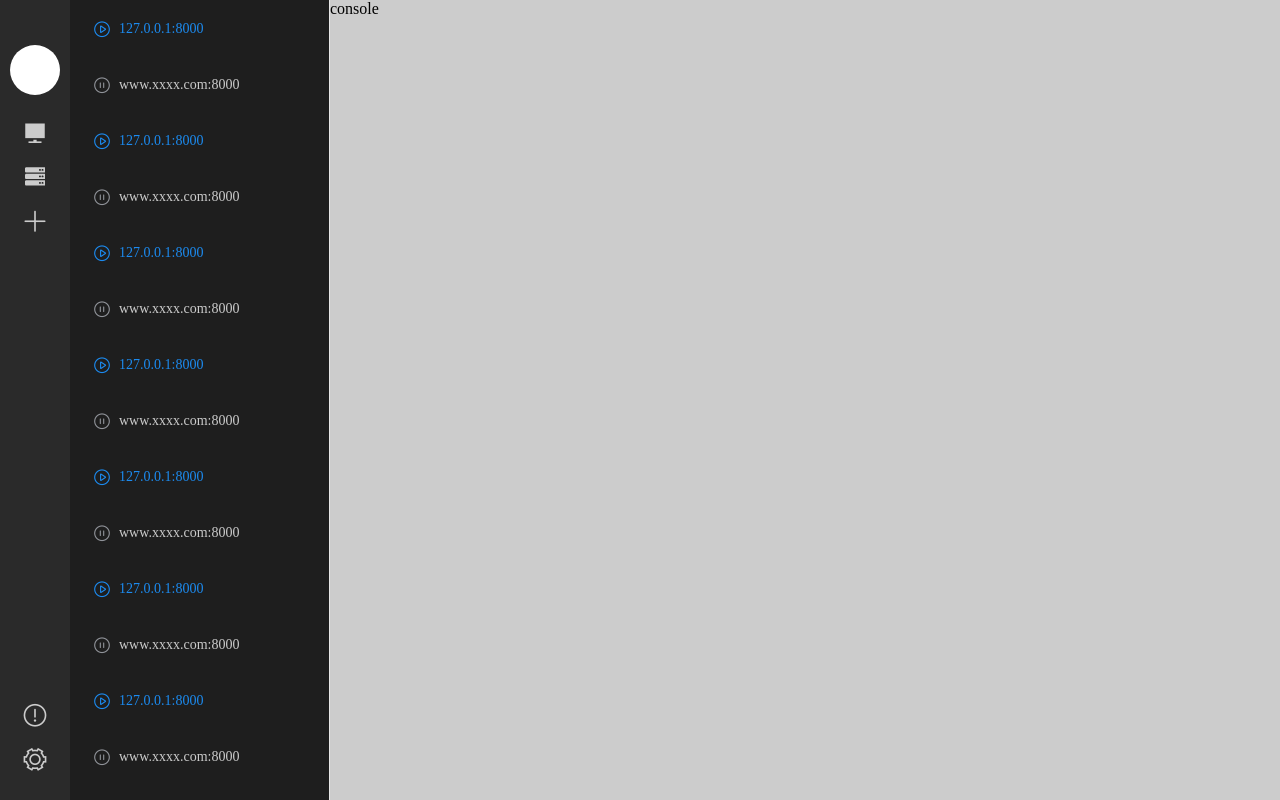
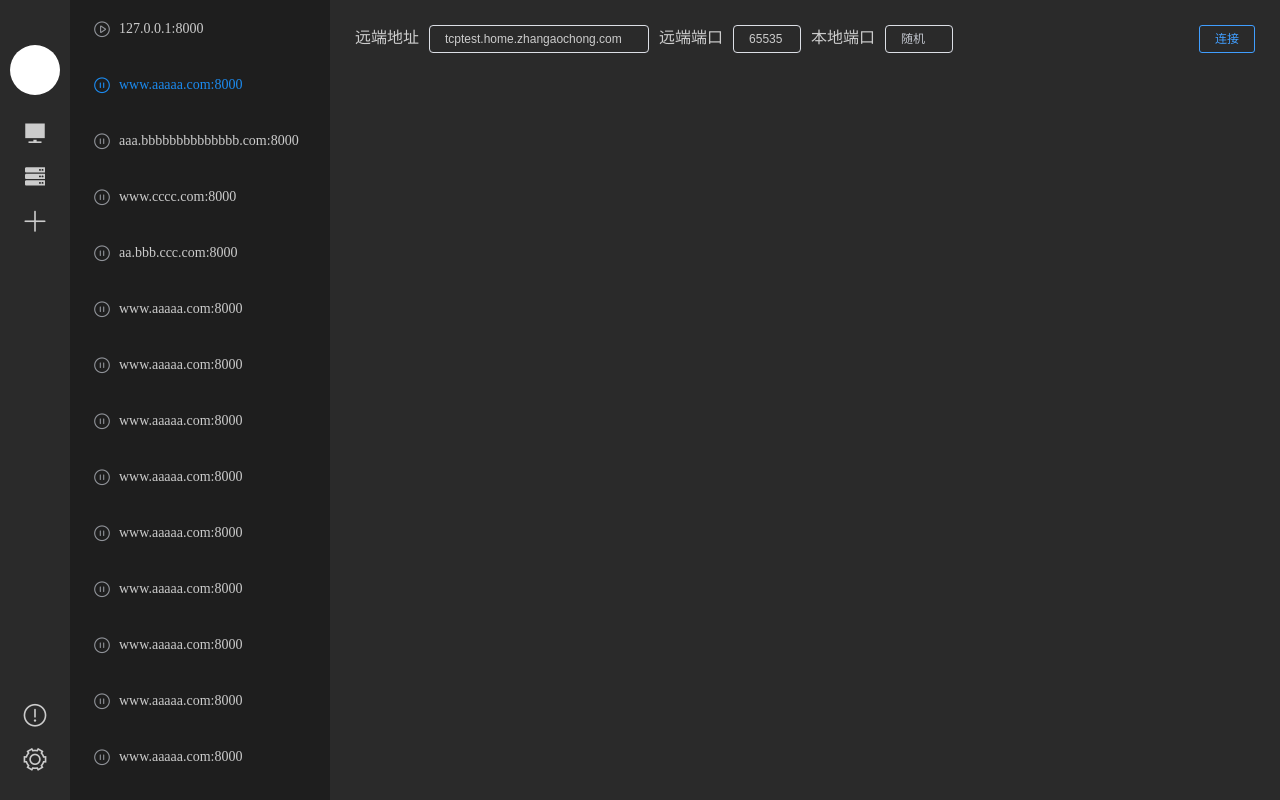
Before and after one commit to AochongZhang/TDT, a Vue app: page / in a window 1280 px wide. Built offline with nearby package versions, Linux system fonts and the light colour scheme.

Commit message:
添加输入框

```diff
--- a/src/App.vue
+++ b/src/App.vue
@@ -22,7 +22,7 @@ export default {
     };
   },
   mounted() {
-    var _this = this
+    var _this = this;
     window.onresize = function() {
       // 定义窗口大小变更通知事件
       _this.Global.clientWidth = document.documentElement.clientWidth;
@@ -33,17 +33,8 @@ export default {
 </script>
 
 <style>
-* {
-  margin: 0;
-  padding: 0;
-}
-
-.base {
-  height: 100vh !important;
-  position: absolute !important;
-}
-
 #app {
   width: 100%;
+  overflow: hidden;
 }
 </style>
--- a/src/components/Console.vue
+++ b/src/components/Console.vue
@@ -1,16 +1,75 @@
 <template>
-  <div id="console">console</div>
+  <div id="console">
+    <div class="title">
+      <div class="input-left">
+        <div style="float: left;">
+          <span class="input-margin">远端地址</span>
+          <el-input class="host-input input-margin" size="mini" v-model="host"></el-input>
+        </div>
+        <div style="float: left;">
+          <span class="input-margin">远端端口</span>
+          <el-input class="port-input input-margin" size="mini" v-model="port"></el-input>
+          <span class="input-margin">本地端口</span>
+          <el-input
+            class="port-input input-margin"
+            size="mini"
+            v-model="localPort"
+            placeholder="随机"
+          ></el-input>
+        </div>
+      </div>
+      <div class="input-right">
+        <el-button class="input-margin" size="mini">连接</el-button>
+      </div>
+    </div>
+  </div>
 </template>
 
 <script>
 export default {
-  name: "Console"
+  name: "Console",
+  data() {
+    return {
+      host: "tcptest.home.zhangaochong.com",
+      port: "65535",
+      localPort: ""
+    };
+  }
 };
 </script>
 
 <style>
 #console {
-  background-color: #ccc;
-  color: #000;
+  background-color: #2a2a2a;
+  color: #ccc;
+}
+
+.title {
+  margin: 20px;
+  text-align: center;
+  /* background-color: #1e1e1e; */
+}
+
+.host-input {
+  width: 220px;
+}
+
+.port-input {
+  width: 68px;
+}
+
+.input-margin {
+  margin: 5px;
+}
+
+.input-left {
+  position: absolute;
+  left: 20px;
+  margin-right: 90px;
+}
+
+.input-right {
+  position: absolute;
+  right: 20px;
 }
 </style>
--- a/src/components/Global.vue
+++ b/src/components/Global.vue
@@ -6,5 +6,38 @@ export default {
   listMaxWidth: 400,
   clientWidth: document.documentElement.clientWidth,
   clientHeight: document.documentElement.clientHeight
+};
+</script>
+
+<style>
+* {
+  margin: 0;
+  padding: 0;
 }
-</script>
+
+.base {
+  height: 100vh !important;
+  position: absolute !important;
+}
+
+.el-input__inner {
+  color: #ccc;
+  background: #0000 !important;
+}
+
+.el-button {
+  background: #0000;
+  color: #409eff;
+  border: 1px solid #409eff;
+}
+.el-button:focus, .el-button:hover {
+  color: #0f87ff;
+  border-color: #0f87ff;
+  background-color: #0000;
+}
+
+.el-checkbox__inner {
+    background-color: #0000;
+}
+
+</style>
--- a/src/components/List.vue
+++ b/src/components/List.vue
@@ -8,69 +8,61 @@
         text-color="#ccc"
         active-text-color="#1c8bf0"
       >
-        <el-menu-item class="item" index="2">
+        <el-menu-item class="item" index="1">
           <i class="el-icon-video-play"></i>
           <span slot="title">127.0.0.1:8000</span>
         </el-menu-item>
-        <el-menu-item class="item" index="4">
+        <el-menu-item class="item" index="2">
           <i class="el-icon-video-pause"></i>
-          <span slot="title">www.xxxx.com:8000</span>
+          <span slot="title">www.aaaaa.com:8000</span>
         </el-menu-item>
-        <el-menu-item class="item" index="2">
-          <i class="el-icon-video-play"></i>
-          <span slot="title">127.0.0.1:8000</span>
+        <el-menu-item class="item" index="3">
+          <i class="el-icon-video-pause"></i>
+          <span slot="title">aaa.bbbbbbbbbbbbbb.com:8000</span>
         </el-menu-item>
         <el-menu-item class="item" index="4">
           <i class="el-icon-video-pause"></i>
-          <span slot="title">www.xxxx.com:8000</span>
+          <span slot="title">www.cccc.com:8000</span>
         </el-menu-item>
-        <el-menu-item class="item" index="2">
-          <i class="el-icon-video-play"></i>
-          <span slot="title">127.0.0.1:8000</span>
+        <el-menu-item class="item" index="5">
+          <i class="el-icon-video-pause"></i>
+          <span slot="title">aa.bbb.ccc.com:8000</span>
         </el-menu-item>
-        <el-menu-item class="item" index="4">
+        <el-menu-item class="item" index="6">
           <i class="el-icon-video-pause"></i>
-          <span slot="title">www.xxxx.com:8000</span>
+          <span slot="title">www.aaaaa.com:8000</span>
         </el-menu-item>
-        <el-menu-item class="item" index="2">
-          <i class="el-icon-video-play"></i>
-          <span slot="title">127.0.0.1:8000</span>
+        <el-menu-item class="item" index="7">
+          <i class="el-icon-video-pause"></i>
+          <span slot="title">www.aaaaa.com:8000</span>
         </el-menu-item>
-        <el-menu-item class="item" index="4">
+        <el-menu-item class="item" index="8">
           <i class="el-icon-video-pause"></i>
-          <span slot="title">www.xxxx.com:8000</span>
+          <span slot="title">www.aaaaa.com:8000</span>
         </el-menu-item>
-        <el-menu-item class="item" index="2">
-          <i class="el-icon-video-play"></i>
-          <span slot="title">127.0.0.1:8000</span>
+        <el-menu-item class="item" index="9">
+          <i class="el-icon-video-pause"></i>
+          <span slot="title">www.aaaaa.com:8000</span>
         </el-menu-item>
-        <el-menu-item class="item" index="4">
+        <el-menu-item class="item" index="10">
           <i class="el-icon-video-pause"></i>
-          <span slot="title">www.xxxx.com:8000</span>
+          <span slot="title">www.aaaaa.com:8000</span>
         </el-menu-item>
-        <el-menu-item class="item" index="2">
-          <i class="el-icon-video-play"></i>
-          <span slot="title">127.0.0.1:8000</span>
+        <el-menu-item class="item" index="11">
+          <i class="el-icon-video-pause"></i>
+          <span slot="title">www.aaaaa.com:8000</span>
         </el-menu-item>
-        <el-menu-item class="item" index="4">
+        <el-menu-item class="item" index="12">
           <i class="el-icon-video-pause"></i>
-          <span slot="title">www.xxxx.com:8000</span>
+          <span slot="title">www.aaaaa.com:8000</span>
         </el-menu-item>
-        <el-menu-item class="item" index="2">
-          <i class="el-icon-video-play"></i>
-          <span slot="title">127.0.0.1:8000</span>
+        <el-menu-item class="item" index="13">
+          <i class="el-icon-video-pause"></i>
+          <span slot="title">www.aaaaa.com:8000</span>
         </el-menu-item>
-        <el-menu-item class="item" index="4">
+        <el-menu-item class="item" index="14">
           <i class="el-icon-video-pause"></i>
-          <span slot="title">www.xxxx.com:8000</span>
-        </el-menu-item>
-        <el-menu-item class="item" index="2">
-          <i class="el-icon-video-play"></i>
-          <span slot="title">127.0.0.1:8000</span>
-        </el-menu-item>
-        <el-menu-item class="item" index="4">
-          <i class="el-icon-video-pause"></i>
-          <span slot="title">www.xxxx.com:8000</span>
+          <span slot="title">www.aaaaa.com:8000</span>
         </el-menu-item>
       </el-menu>
     </el-scrollbar>
@@ -88,6 +80,10 @@ export default {
   height: 100vh;
 }
 
+.el-menu {
+  border-right: none;
+}
+
 .item {
   overflow: hidden;
   text-overflow: ellipsis;
--- a/src/components/Panel.vue
+++ b/src/components/Panel.vue
@@ -4,8 +4,9 @@
       <List />
       <div class="base drag-line" @mousedown="listMouseDown"></div>
     </div>
-
-    <Console class="base console" :style="{left: global.listWidth + 'px', width: global.clientWidth - global.leftBarWidth - global.listWidth + 'px'}" />
+    <Console
+      class="base console"
+      :style="{left: global.listWidth + 'px', width: global.clientWidth - global.leftBarWidth - global.listWidth + 'px'}" />
   </div>
 </template>
 
@@ -43,9 +44,6 @@ export default {
       document.onmousemove = null;
       document.onmouseup = null;
     }
-  },
-  mounted() {
-
   }
 };
 </script>
```
Lines whose indentation alone changed are shown as unchanged.
